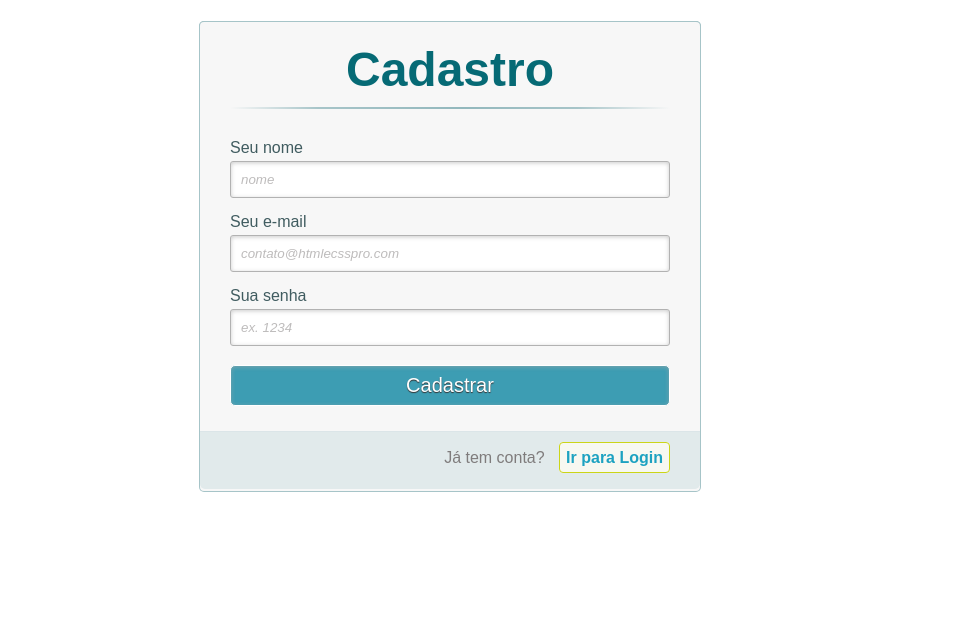
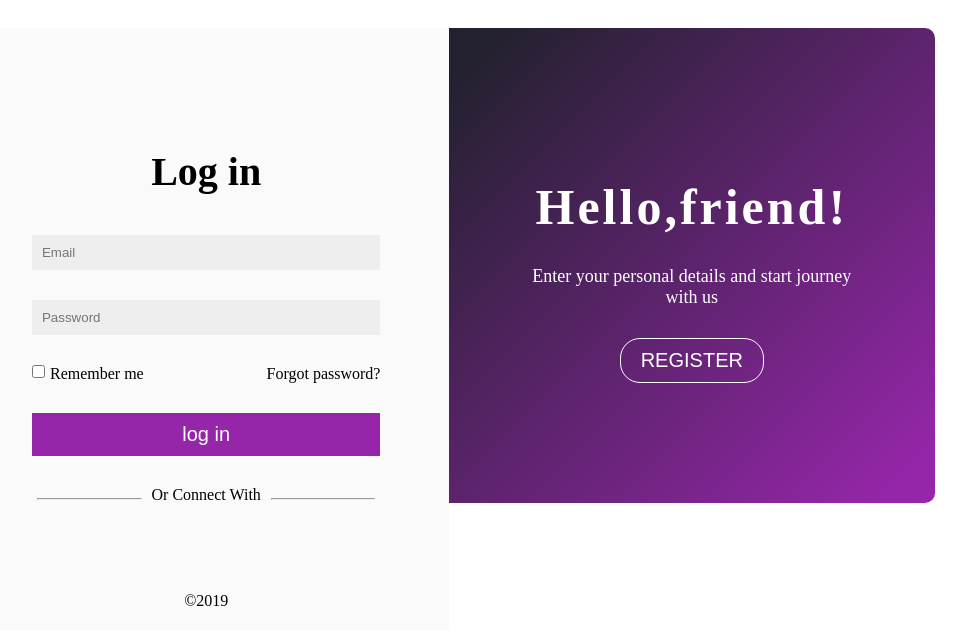
Before and after one commit to AllenHichard/angular-capgemini, an Angular app: page / in a window 1280 px wide. Shown: the top 644 px of the page, without its empty margins (191-1157 px from the left). Built offline with nearby package versions, Linux system fonts and the light colour scheme.

Commit message:
Configurando rotas da aplicação e criando os componentes home e registro

```diff
--- a/src/app/app.component.html
+++ b/src/app/app.component.html
@@ -1,5 +1,6 @@
-<h1>
-
+<router-outlet></router-outlet>
+<!--<h1>
+  o componente da rota é rendezidado dentro dessa tag
 </h1>
 
-<app-login></app-login>
+<app-login></app-login>-->
--- /dev/null
+++ b/src/app/home/home.component.html
@@ -0,0 +1 @@
+<p>home works!</p>
--- a/src/app/login/login.component.css
+++ b/src/app/login/login.component.css
@@ -1,235 +1,133 @@
-/* CSS reset */
-*, *:before, *:after {
-    margin:0;
-    padding:0;
-    font-family: Arial,sans-serif;
+/*Start Global Style*/
+*{
+  box-sizing: border-box;
+  margin: 0;
+  padding: 0;
+}
+body{
+  background:#e9ebee;
+  display: flex;
+  justify-content: center;
+  align-items: center;
+  height:100vh;
+  font-family: sans-serif;
+}
+.container{
+  width: 80%;
+  margin: auto;
+  padding: 20px;
+height:100%
 }
 
-  /* remove a linha dos links */
-  a{
-    text-decoration: none;
+.login ,.register{width: 50%}
+
+/*Start Login Style*/
+.login{
+  float:left;
+  background-color: #fafafa;
+  height: 100%;
+  border-radius: 10px 0 0 10px;
+  text-align: center;
+  padding-top: 100px;
+}
+.login h1{
+  margin-bottom: 40px;
+  font-size: 2.5em;
 }
 
-  /* esconde as ancoras da tela */
-  a.links{
-    display: none;
+input[type="email"] , input[type="password"]{
+  width: 100%;
+  padding: 10px;
+  margin-bottom: 30px;
+  border: none;
+  background-color: #eeeeef;
+}
+input[type="checkbox"]{
+  float: left;
+  margin-right: 5px;
+}
+.login span{
+  float: left
+}
+.login a{
+  float: right;
+  text-decoration: none;
+  color: #000;
+  transition: 0.3s all ease-in-out;
+}
+.login a:hover{color: #9526a9;font-weight: bold}
+.login button{
+  width: 100%;
+  margin: 30px 0;
+  padding: 10px;
+  border: none;
+  background-color: #9526a9;
+  color: #fff;
+  font-size: 20px;
+  cursor: pointer;
+  transition: 0.3s all ease-in-out;
+}
+.login button:hover{
+  width:97%;
+  font-size: 22px;
+  border-radius: 5px;
+
+}
+.login hr{
+  width: 30%;
+  display: inline-block
 }
 
-  .content{
-    width: 500px;
-    min-height: 560px;
-    margin: 0px auto;
-    position: relative;
+.login p{
+  display: inline-block;
+  margin: 0px 10px 30px;
 }
-
-  h1{
-    font-size: 48px;
-    color: #066a75;
-    padding: 2px 0 10px 0;
-    font-family: Arial,sans-serif;
-    font-weight: bold;
+.login ul{
+  list-style: none;
+  margin-bottom:40px;
+}
+.login ul li{
+  display: inline-block;
+  margin-right: 30px;
+  cursor: pointer;
+}
+.login ul li:hover{opacity: 0.6}
+.login ul li:last-child{margin-right: 0}
+.login .copyright{
+  display: inline-block;
+  float: none;
+}
+/*Start Register Style*/
+.register{
+  float: right;
+  background-image: linear-gradient(135deg, #23212f 5%, #9526a9 95%);
+  height: 100%;
+  color:#fff;
+  border-radius:  0 10px 10px  0;
   text-align: center;
-    padding-bottom: 30px;
+  padding: 100px 0;
 }
-
-  h1:after{
-    content: ' ';
-    display: block;
-    width: 100%;
-    height: 2px;
-    margin-top: 10px;
-    background: -webkit-linear-gradient(left, rgba(147,184,189,0) 0%,rgba(147,184,189,0.8) 20%,rgba(147,184,189,1) 53%,rgba(147,184,189,0.8) 79%,rgba(147,184,189,0) 100%);
+.register h2{
+  margin: 30px 0;
+  font-size: 50px;
+  letter-spacing: 3px
 }
-
-  p{
-    margin-bottom:15px;
+.register p{
+  font-size: 18px;
+  margin-bottom: 30px;
 }
-
-  .content p:first-child{
-    margin: 0px;
-  }
-
-  label{
-    color: #405c60;
-    position: relative;
-  }
-
-  /* placeholder */
-::-webkit-input-placeholder  {
-    color: #bebcbc;
-    font-style: italic;
-  }
-
-  input:-moz-placeholder,
-  textarea:-moz-placeholder{
-    color: #bebcbc;
-    font-style: italic;
-  }
-
-
-  input {
-    outline: none;
-  }
-
-  /*estilo dos input,  menos o checkbox */
-  input:not([type="checkbox"]){
-    width: 95%;
-    margin-top: 4px;
-    padding: 10px;
-    border: 1px solid #b2b2b2;
-
-    -webkit-border-radius: 3px;
-    border-radius: 3px;
-
-    -webkit-box-shadow: 0px 1px 4px 0px rgba(168, 168, 168, 0.6) inset;
-    box-shadow: 0px 1px 4px 0px rgba(168, 168, 168, 0.6) inset;
-
-    -webkit-transition: all 0.2s linear;
-    transition: all 0.2s linear;
-  }
-
-  /*estilo do botão submit */
-  input[type="submit"]{
-    width: 100%!important;
-    cursor: pointer;
-    background: rgb(61, 157, 179);
-    padding: 8px 5px;
+.register button{
+  background-color: transparent;
+  border: 1px solid #FFF;
+  border-radius: 20px;
+  padding: 10px 20px;
   color: #fff;
   font-size: 20px;
-    border: 1px solid #fff;
-    margin-bottom: 10px;
-    text-shadow: 0 1px 1px #333;
-
-    -webkit-border-radius: 5px;
-    border-radius: 5px;
-
-    transition: all 0.2s linear;
+  text-transform: uppercase;
+  transition:0.2s all  ease-in-out;
 }
-
-  /*estilo do botão submit no hover */
-  input[type="submit"]:hover{
-    background: #4ab3c6;
+.register button:hover{
+  color: #9526a9;
+  background-color: #fff;
+  cursor: pointer;
 }
-
-  .link{
-    position: absolute;
-    background: #e1eaeb;
-    color: #7f7c7c;
-    left: 0px;
-    height: 20px;
-    width: 440px;
-    padding: 17px 30px 20px 30px;
-    font-size: 16px;
-    text-align: right;
-    border-top: 1px solid #dbe5e8;
-
-    -webkit-border-radius: 0 0  5px 5px;
-    border-radius: 0 0  5px 5px;
-  }
-
-  .link a {
-    font-weight: bold;
-    background: #f7f8f1;
-    padding: 6px;
-    color: rgb(29, 162, 193);
-    margin-left: 10px;
-    border: 1px solid #cbd518;
-
-    -webkit-border-radius: 4px;
-    border-radius: 4px;
-
-    -webkit-transition: all 0.4s linear;
-    transition: all 0.4s  linear;
-  }
-
-  .link a:hover {
-    color: #39bfd7;
-    background: #f7f7f7;
-    border: 1px solid #4ab3c6;
-  }
-
-#cadastro,
-#login{
-  position: absolute;
-  top: 0px;
-  width: 88%;
-  padding: 18px 6% 60px 6%;
-  margin: 0 0 35px 0;
-  background: #f7f7f7;
-  border: 1px solid rgba(147, 184, 189,0.8);
-
-  -webkit-box-shadow: 5px;
-  border-radius: 5px;
-
-  -webkit-animation-duration: 0.5s;
-  -webkit-animation-timing-function: ease;
-  -webkit-animation-fill-mode: both;
-
-  animation-duration: 0.5s;
-  animation-timing-function: ease;
-  animation-fill-mode: both;
-}
-
-/* Efeito ao clicar no botão ( Ir para Login ) */
-#paracadastro:target ~ .content #cadastro,
-#paralogin:target ~ .content #login{
-  z-index: 2;
-  -webkit-animation-name: fadeInLeft;
-  animation-name: fadeInLeft;
-
-  -webkit-animation-delay: .1s;
-  animation-delay: .1s;
-}
-
-/* Efeito ao clicar no botão ( Cadastre-se ) */
-#registro:target ~ .content #login,
-#paralogin:target ~ .content #cadastro{
-  -webkit-animation-name: fadeOutLeft;
-  animation-name: fadeOutLeft;
-}
-
-/*fadeInLeft*/
-@-webkit-keyframes fadeInLeft {
-    0% {
-      opacity: 0;
-      -webkit-transform: translateX(-20px);
-    }
-    100% {
-      opacity: 1;
-      -webkit-transform: translateX(0);
-    }
-  }
-
-  @keyframes fadeInLeft {
-    0% {
-      opacity: 0;
-      transform: translateX(-20px);
-    }
-    100% {
-      opacity: 1;
-      transform: translateX(0);
-    }
-  }
-
-  /*fadeOutLeft*/
-  @-webkit-keyframes fadeOutLeft {
-    0% {
-      opacity: 1;
-      -webkit-transform: translateX(0);
-    }
-    100% {
-      opacity: 0;
-      -webkit-transform: translateX(-20px);
-    }
-  }
-
-  @keyframes fadeOutLeft {
-    0% {
-      opacity: 1;
-      transform: translateX(0);
-    }
-    100% {
-      opacity: 0;
-      transform: translateX(-20px);
-    }
-  }
--- a/src/app/login/login.component.html
+++ b/src/app/login/login.component.html
@@ -1,68 +1,29 @@
-
-  <div class="container" >
-    <a class="links" id="paracadastro"></a>
-    <a class="links" id="paralogin"></a>
-
-    <div class="content">
-      <!--FORMULÁRIO DE LOGIN-->
-      <div id="login">
-        <form>
-          <h1>Login</h1>
-          <p>
-            <label for="nome_login">Seu nome</label>
-            <input id="nome_login" name="nome_login" required="required" type="text" placeholder="ex. contato@htmlecsspro.com"/>
-          </p>
-
-          <p>
-            <label for="email_login">Seu e-mail</label>
-            <input id="email_login" name="email_login" required="required" type="password" placeholder="ex. senha" />
-          </p>
-
-          <p>
-            <input type="checkbox" name="manterlogado" id="manterlogado" value="" />
-            <label for="manterlogado">Manter-me logado</label>
-          </p>
-
-          <p>
-            <input type="submit" value="Logar" />
-          </p>
-
-          <p class="link">
-            Ainda não tem conta?
-            <a href="#paracadastro">Cadastre-se</a>
-          </p>
-        </form>
+<div class="container">
+  <div class="login">
+     <div class="container">
+          <h1>Log in</h1>
+          <input type="email" placeholder="Email">
+          <input type="password" placeholder="Password"><br>
+          <input type="checkbox"><span>Remember me</span>
+          <a href="#">Forgot password?</a>
+          <button>log in</button>
+          <hr><p>Or Connect With</p><hr>
+          <ul>
+              <li><i class="fab fa-facebook-f fa-2x"></i></li>
+              <li><i class="fab fa-twitter fa-2x"></i></li>
+              <li><i class="fab fa-github fa-2x"></i></li>
+              <li><i class="fab fa-linkedin-in fa-2x"></i></li>
+          </ul>
+          <div class="clearfix"></div>
+          <span class="copyright">&copy;2019</span>
+     </div>
+  </div>
+  <div class="register">
+      <div class="container">
+          <i class="fas fa-user-plus fa-5x"></i>
+          <h2>Hello,friend!</h2>
+          <p>Enter your personal details and start journey with us</p>
+          <button>Register <i class="fas fa-arrow-circle-right"></i></button>
       </div>
-
-      <!--FORMULÁRIO DE CADASTRO-->
-      <div id="cadastro">
-        <form>
-          <h1>Cadastro</h1>
-
-          <p>
-            <label for="nome_cad">Seu nome</label>
-            <input id="nome_cad" name="nome_cad" required="required" type="text" placeholder="nome" />
-          </p>
-
-          <p>
-            <label for="email_cad">Seu e-mail</label>
-            <input id="email_cad" name="email_cad" required="required" type="email" placeholder="contato@htmlecsspro.com"/>
-          </p>
-
-          <p>
-            <label for="senha_cad">Sua senha</label>
-            <input id="senha_cad" name="senha_cad" required="required" type="password" placeholder="ex. 1234"/>
-          </p>
-
-          <p>
-            <input type="submit" value="Cadastrar"/>
-          </p>
-
-          <p class="link">
-            Já tem conta?
-            <a href="#paralogin"> Ir para Login </a>
-          </p>
-        </form>
-      </div>
-    </div>
   </div>
+</div>
--- /dev/null
+++ b/src/app/registro/registro.component.css
@@ -0,0 +1,133 @@
+/*Start Global Style*/
+*{
+    box-sizing: border-box;
+    margin: 0;
+    padding: 0;
+  }
+  body{
+    background:#e9ebee;
+    display: flex;
+    justify-content: center;
+    align-items: center;
+    height:100vh;
+    font-family: sans-serif;
+  }
+  .container{
+    width: 80%;
+    margin: auto;
+    padding: 20px;
+  height:100%
+  }
+
+  .login ,.register{width: 50%}
+
+  /*Start Login Style*/
+  .login{
+    float:left;
+    background-color: #fafafa;
+    height: 100%;
+    border-radius: 10px 0 0 10px;
+    text-align: center;
+    padding-top: 100px;
+  }
+  .login h1{
+    margin-bottom: 40px;
+    font-size: 2.5em;
+  }
+
+  input[type="email"] , input[type="password"]{
+    width: 100%;
+    padding: 10px;
+    margin-bottom: 30px;
+    border: none;
+    background-color: #eeeeef;
+  }
+  input[type="checkbox"]{
+    float: left;
+    margin-right: 5px;
+  }
+  .login span{
+    float: left
+  }
+  .login a{
+    float: right;
+    text-decoration: none;
+    color: #000;
+    transition: 0.3s all ease-in-out;
+  }
+  .login a:hover{color: #9526a9;font-weight: bold}
+  .login button{
+    width: 100%;
+    margin: 30px 0;
+    padding: 10px;
+    border: none;
+    background-color: #9526a9;
+    color: #fff;
+    font-size: 20px;
+    cursor: pointer;
+    transition: 0.3s all ease-in-out;
+  }
+  .login button:hover{
+    width:97%;
+    font-size: 22px;
+    border-radius: 5px;
+
+  }
+  .login hr{
+    width: 30%;
+    display: inline-block
+  }
+
+  .login p{
+    display: inline-block;
+    margin: 0px 10px 30px;
+  }
+  .login ul{
+    list-style: none;
+    margin-bottom:40px;
+  }
+  .login ul li{
+    display: inline-block;
+    margin-right: 30px;
+    cursor: pointer;
+  }
+  .login ul li:hover{opacity: 0.6}
+  .login ul li:last-child{margin-right: 0}
+  .login .copyright{
+    display: inline-block;
+    float: none;
+  }
+  /*Start Register Style*/
+  .register{
+    float: right;
+    background-image: linear-gradient(135deg, #23212f 5%, #9526a9 95%);
+    height: 100%;
+    color:#fff;
+    border-radius:  0 10px 10px  0;
+    text-align: center;
+    padding: 100px 0;
+  }
+  .register h2{
+    margin: 30px 0;
+    font-size: 50px;
+    letter-spacing: 3px
+  }
+  .register p{
+    font-size: 18px;
+    margin-bottom: 30px;
+  }
+  .register button{
+    background-color: transparent;
+    border: 1px solid #FFF;
+    border-radius: 20px;
+    padding: 10px 20px;
+    color: #fff;
+    font-size: 20px;
+    text-transform: uppercase;
+    transition:0.2s all  ease-in-out;
+  }
+  .register button:hover{
+    color: #9526a9;
+    background-color: #fff;
+    cursor: pointer;
+  }
--- /dev/null
+++ b/src/app/registro/registro.component.html
@@ -0,0 +1,29 @@
+<div class="container">
+    <div class="login">
+       <div class="container">
+            <h1>Log in</h1>
+            <input type="email" placeholder="Email">
+            <input type="password" placeholder="Password"><br>
+            <input type="checkbox"><span>Remember me</span>
+            <a href="#">Forgot password?</a>
+            <button>log in</button>
+            <hr><p>Or Connect With</p><hr>
+            <ul>
+                <li><i class="fab fa-facebook-f fa-2x"></i></li>
+                <li><i class="fab fa-twitter fa-2x"></i></li>
+                <li><i class="fab fa-github fa-2x"></i></li>
+                <li><i class="fab fa-linkedin-in fa-2x"></i></li>
+            </ul>
+            <div class="clearfix"></div>
+            <span class="copyright">&copy;2019</span>
+       </div>
+    </div>
+    <div class="register">
+        <div class="container">
+            <i class="fas fa-user-plus fa-5x"></i>
+            <h2>Hello,friend!</h2>
+            <p>Enter your personal details and start journey with us</p>
+            <button>Register <i class="fas fa-arrow-circle-right"></i></button>
+        </div>
+    </div>
+  </div>
--- a/src/environments/environment.ts
+++ b/src/environments/environment.ts
@@ -15,3 +15,5 @@ export const environment = {
  * on performance if an error is thrown.
  */
 // import 'zone.js/dist/zone-error';  // Included with Angular CLI.
+
+//https://codepen.io/ASalah20/pen/NWKyEOw
```
Also changed, not shown: src/app/app-routing.module.ts (+11 -2 lines), src/app/app.module.ts (+6 -2 lines), src/app/home/home.component.ts (added, +15 -0 lines), src/app/registro/registro.component.ts (added, +15 -0 lines), src/app/home/home.component.css (added), 2 other files (tests, documents, lock files or other folders). Lines whose indentation alone changed are shown as unchanged.
